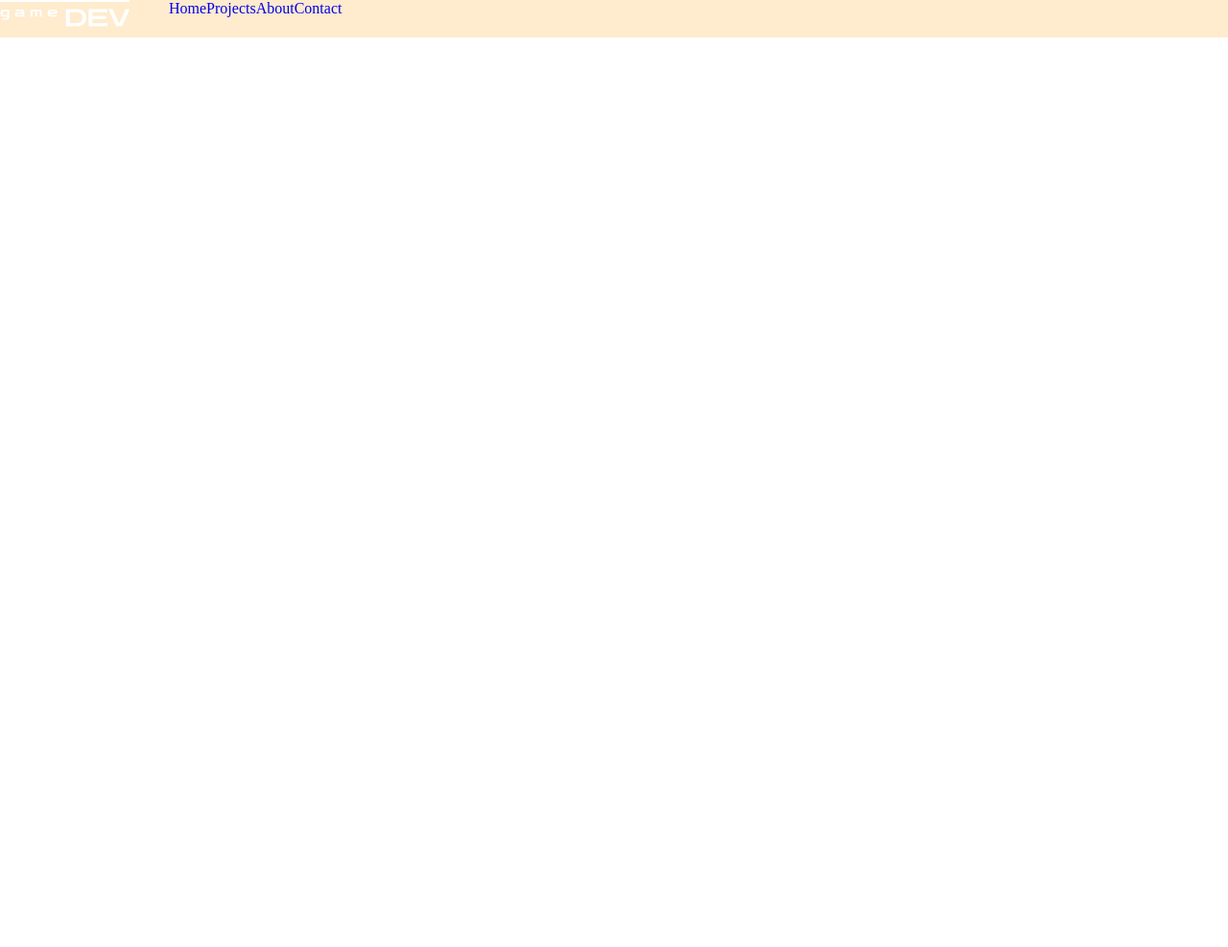
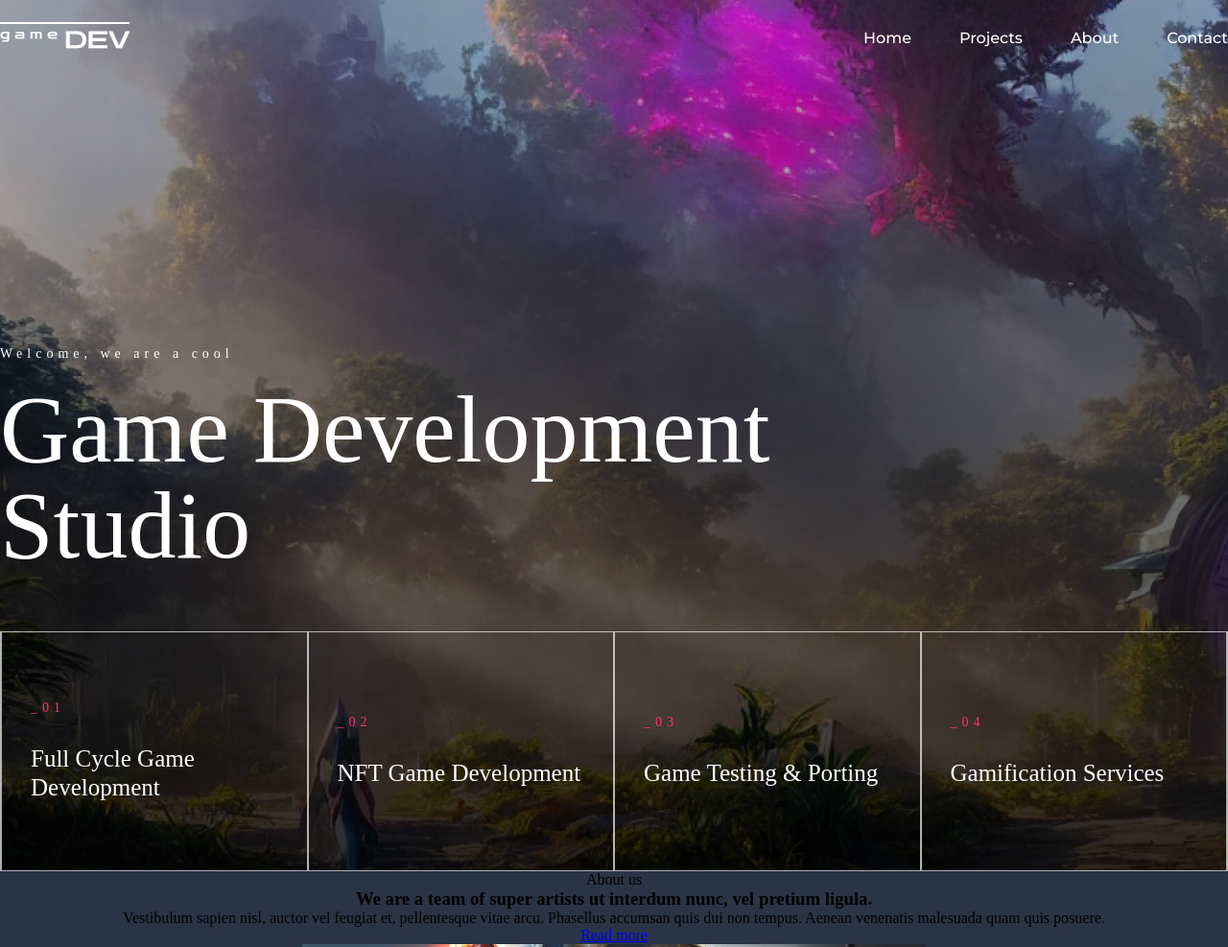
Before and after one commit to FarfadetMarginal/gamedev, a website: page index.html in a window 1280 px wide. Shown: the top 987 px of the page at 96% size. Before the commit the page ends 800 px from the top, so only its background shows below. Drawn offline with Linux system fonts and the light colour scheme; a web font is replaced by a local one.

Commit message:
s2 html done

```diff
--- a/css/style.css
+++ b/css/style.css
@@ -1,24 +1,182 @@
+:root{
+    --couleur1:#FD307A;
+    --couleur2:#FFFFFFAD;
+    --couleur3:#293445;
+    --couleur4:#A5B8D2;
+    --font1:Zen Dots;
+    --font2:Montserrat;
+}
+
 *{
     margin: 0;
     scroll-behavior: smooth;
     transition: all 0.5s ease-in-out;
-    font-family: "Zen Dots";
+    font-family: var(--font1);
+}
+
+body{
+    background-color: var(--couleur3);
+    text-align: -webkit-center;
 }
 
 
 /* header */
 
 header{
-    background-color: blanchedalmond;
     display: flex;
+    max-width: 1300px;
+    justify-content: center;
+    align-items: center;
+    height: 80px;
+    justify-content: space-between;
 
 }
 
-
 header a{
     text-decoration: none;
+    font-size: 16px;
+    font-weight: 500;
+    font-family: var(--font2);
+    line-height: 80px;
+    color: white;
 }
+
+header a:hover{
+    color: var(--couleur1);
+}
+
 header ul{
     display: flex;
     list-style: none;
+    gap: 50px;
+    padding-left: 0;
 }
+
+header img{
+    vertical-align: middle;
+}
+
+/* footer */
+
+footer{
+    max-width: 1920px;
+    justify-content: center;
+    display: grid;
+    grid-template-columns: 1fr 1fr 1fr;
+    padding: 20px;
+    height: 358px;
+    align-items: center;
+    column-width: 300px;
+    text-align: left;
+
+}
+
+footer a, footer p{
+    color: var(--couleur4);
+    font-family: var(--font2);
+    text-decoration: none;
+    font-weight: 500;
+    font-size: 16px;
+}
+
+footer h2{
+    font-family: var(--font1);
+    color: white;
+    font-weight: 400;
+    font-size: 22px;
+    line-height: 22px;
+    padding-bottom: 20px;
+}
+
+footer ul{
+    list-style: none;
+    padding-left: 0;
+}
+
+.fd1{
+    width: 300px;
+    justify-self: center;
+
+}
+
+footer img{
+    padding-bottom: 35px;
+}
+
+/* section 1 */
+#s1d1 {
+    max-width: 1300px;
+    justify-content: center;
+    text-align: left;
+}
+
+#s1d1 p{
+    font-family: var(--font1);
+    color: white;
+    font-size: 14px;
+    letter-spacing: 5px;
+    line-height: 17.5px;
+    font-weight: 400;
+    padding-top: 280px;
+    padding-bottom: 20px;
+}
+
+#s1d1 h1{
+    font-family: var(--font1);
+    color: white;
+    font-size: 100px;
+    line-height: 100px;
+    font-weight: 400;
+    max-width: 925px;
+    margin-bottom: 60px;
+}
+
+#s1ar1{
+    display: grid;
+    grid-template-columns: 1fr 1fr 1fr 1fr;
+    border-style: solid;
+    border-width: 0.25px;
+    border-color: var(--couleur2);
+    max-width: 1300px;
+    justify-self: center;
+}
+
+#s1ar1 a{
+    text-decoration: none;
+}
+
+#s1ar1 p{
+    color: var(--couleur1);
+    font-size: 14px;
+    line-height: 17.5px;
+    letter-spacing: 5px;
+    padding-bottom: 30px;
+}
+
+#s1ar1 h2{
+    color: white;
+    font-size: 25px;
+    line-height: 30px;
+    font-weight: 400;
+}
+
+.s1d2{
+    border-right-style: solid;
+    border-right-width: 0.25px;
+    border-left-style: solid;
+    border-left-width: 0.25px;
+    border-color: var(--couleur2);
+    height: 188px;
+    padding: 30px;
+    align-content: space-evenly;
+    text-align: left;
+}
+
+#s1{
+    background-image: linear-gradient(#0000002b, #000000d4), url(../img/22317ff2f5f4016cb7ad2620a130b3b2a362241c.jpg);
+    background-repeat: no-repeat;
+    background-size: cover;
+}
+
+
+/* section 2 */
--- a/index.html
+++ b/index.html
@@ -7,9 +7,11 @@
     <link rel="preconnect" href="https://fonts.googleapis.com">
 <link rel="preconnect" href="https://fonts.gstatic.com" crossorigin>
 <link href="https://fonts.googleapis.com/css2?family=Montserrat:ital,wght@0,100..900;1,100..900&family=Zen+Dots&display=swap" rel="stylesheet">
+<script src="https://kit.fontawesome.com/f35c9641f7.js" crossorigin="anonymous"></script>
 <link rel="stylesheet" href="css/style.css">
 </head>
 <body>
+    <section id="s1">
         <header>
             <a href="#"><img src="img/3347912f856c161594fe0f09d59ad943d34f4e75.png" alt="pti logo"></a>
             <ul>
@@ -19,5 +21,73 @@
                 <li><a href="#">Contact</a></li>
             </ul>
         </header>
+        <div id="s1d1">
+            <p>Welcome, we are a cool</p>
+            <h1>Game Development Studio</h1>
+        </div>
+        <article id="s1ar1">
+            <a href="#"><div class="s1d2">
+                <p>_01</p>
+                <h2>Full Cycle Game Development</h2>
+            </div></a>
+            <a href="#"><div class="s1d2">
+                <p>_02</p>
+                <h2>NFT Game Development</h2>
+            </div></a>
+            <a href="#"><div class="s1d2">
+                <p>_03</p>
+                <h2>Game Testing & Porting</h2>
+            </div></a>
+            <a href="#"><div class="s1d2">
+                <p>_04</p>
+                <h2>Gamification Services</h2>
+            </div></a>
+
+        </article>
+    </section>
+    <section id="s2">
+        <articles id="s2ar1">
+            <div>
+                <p>About us</p>
+                <h3>We are a team of super artists ut interdum nunc, vel pretium ligula.</h3>
+                <p>Vestibulum sapien nisl, auctor vel feugiat et, pellentesque vitae arcu. Phasellus accumsan quis dui non tempus. Aenean venenatis malesuada quam quis posuere.</p>
+                <a href="#">Read more</a>
+            </div>
+            <img src="img/e4ce05d96aa6248954caaeed29e869e3dbfd508a.jpg" alt="image ia horrible">
+        </articles>
+        <article id="s2ar2">
+            <p>Popular Platforms</p>
+            <h3>We develop games for the most phasellus ut interdum nunc, vel pretium ligula nam tincidunt enim ut ligula vehicula non.</h3>
+            <a href="#"><span>PC</span><i class="fa-solid fa-angle-down"></i></a>
+            <a href="#"><span>Console</span><i class="fa-solid fa-angle-down"></i></a>
+            <a href="#"><span>Mobile</span><i class="fa-solid fa-angle-down"></i></a>
+            <a href="#"><span>AR/VR</span><i class="fa-solid fa-angle-down"></i></a>
+
+        </article>
+
+    </section>
+    <footer>
+        <div class="fd1">
+            <img src="img/3347912f856c161594fe0f09d59ad943d34f4e75.png" alt="logo">
+            <p>Copyright © 2023 Game Dev Studio</p>
+            <p>Powered by Game Dev Studio</p>
+        </div>
+        <div class="fd1">
+            <h2>Links</h2>
+            <ul>
+                <li><a href="#">Home</a></li>
+                <li><a href="#">Projects</a></li>
+                <li><a href="#">About</a></li>
+                <li><a href="#">Contact</a></li>
+            </ul>
+        </div>
+        <div class="fd1">
+            <h2>Adress</h2>
+            <a href="https://www.google.com/maps/place/104+Doyers+St+%239,+New+York,+NY+10013,+États-Unis/@40.7148299,-74.0029058,17z/data=!3m1!4b1!4m9!1m2!2m1!1s104+Doyers+St.+9+Arlington+Dr.+150+SW+Bay+Blvd.!3m5!1s0x89c25a26f7506aa7:0x7c6f96a85c1978d7!8m2!3d40.71483!4d-73.9980402!15sCi8xMDQgRG95ZXJzIFN0LiA5IEFybGluZ3RvbiBEci4gMTUwIFNXIEJheSBCbHZkLpIBEGNvbXBvdW5kX3NlY3Rpb27gAQA?entry=ttu&g_ep=EgoyMDI2MDQxMi4wIKXMDSoASAFQAw%3D%3D">104 Doyers St. 9 Arlington Dr. 150 SW Bay Blvd.</a>
+            <a href="mailto:contact@info.com">contact@info.com</a>
+            <a href="tel:+5553887890">555-388-7890</a>
+        </div>
+
+    </footer>
 </body>
 </html>
```
Also changed, not shown: img/4ed92d4aa084f0cdcd826d4877ddb32a10505c23.jpg (deleted). Lines whose indentation alone changed are shown as unchanged.
